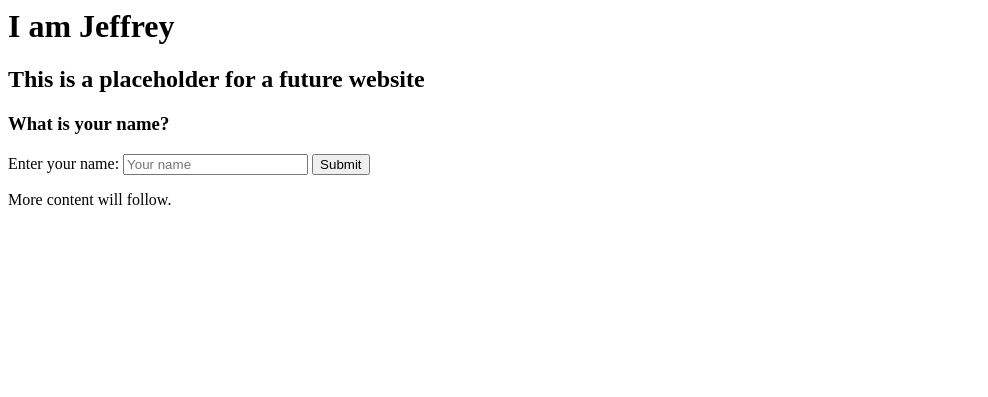
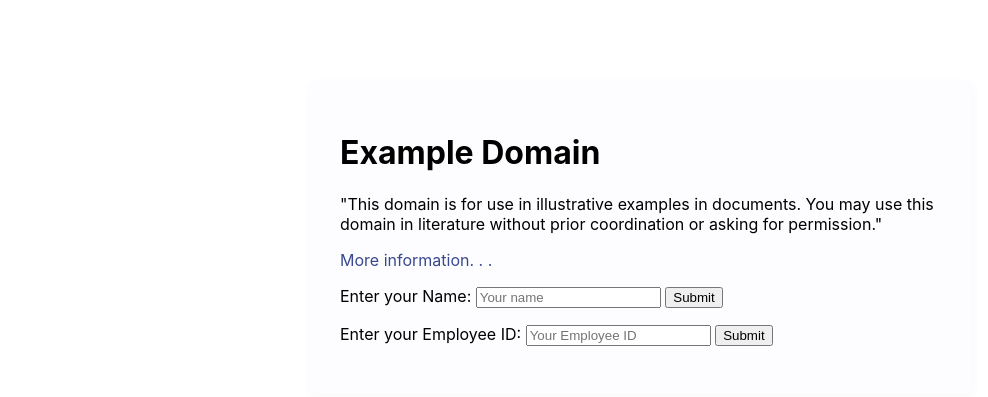
Before and after one commit to Jeffrey-Cybersecurity/mywebsite, a plain HTML site: page index.html in a window 1280 px wide. Shown: the whole page, without its empty margins (0-988 px from the left). Drawn offline with Linux system fonts and the light colour scheme.

Commit message:
2nd Update index.html

```diff
--- a/index.html
+++ b/index.html
@@ -1,19 +1,58 @@
 <html>
-	<h1>
-		I am Jeffrey
-	</h1>
-	<body>
-		<h2>This is a placeholder for a future website</h2>
-		<h3>What is your name? </h3>
+   <head>
+	<title>Example Domain</title>
+	<meta charset="utf-8">
+	<meta http-equiv="Content-type" content="text/html; charset=utf-8">
+	<meta name="viewport" content="width=device-width, initial-scale=1">
+	<style type="text/css">
+		body {
+		    background-color #f0f0f2
+		    margin: 0;
+		    padding: 0;
+		    font-family: -apple-system, system-ui, BlinkMacSystemFont, "Segoe UI", "Open Sans", "Helvetica Neue", Helvetica, Arial, sans-serif;
 
-		<p>
+			}
+			div {
+				width: 600px;
+				margin: 5em auto;
+				padding: 2em;
+				background-color: #fdfdff;
+				border-radius: 0.5em;
+				box-shadow: 2px 3px 7px 2px rgba(0,0,0,0.02);
+			}
+			a:link, a:visited {
+			    color: #38488f;
+			    text-decoration: none;
+			}
+			@media (max-width: 700px) {
+			    div {
+				margin: 0 auto;
+				width: auto;
+			}
+		     }
+	</style>
+   </head>
+   <body>
+      <div>
+        <h1>Example Domain</h1>
+	<p>
+	"This domain is for use in illustrative examples in documents. You may use this domain in literature without prior coordination or asking for permission."
+	 </p>
+	<p>
+	   <a href="https://www.iana.org/domains/example">More information. . .</a>
+	 </p>
+	<p>
 		<form action="/submit-name" method="POST">
-			<label for="name">Enter your name: </label>
+			<label for="name">Enter your Name: </label>
 			<input type="text" id="name" name="name" placeholder="Your name" required>
 			<button type="submit">Submit</button>
 		</form>
-		<p>
-			More content will follow.
-		</p>
-	</body>
+
+		<form action="/submit-name" method="POST">
+			<label for="name">Enter your Employee ID: </label>
+			<input type="text" id="name" name="name" placeholder="Your Employee ID" required>
+			<button type="submit">Submit</button>
+		</form>
+	</div>
+   </body>
 </html>
```
